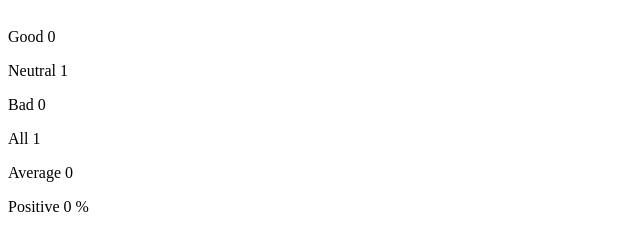
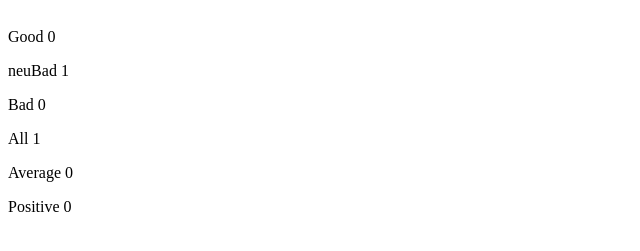
Before and after one commit to LuisCorreaDv/FullStack-Exercises-Repo, a React (Vite) app in the folder part1/unicafe/: page / in a window 1280 px wide. Both pictures are taken after a click on the button "Neutral". Shown: the part 153-404 px from the top of the page, without its empty margins (0-640 px from the left). Built offline with nearby package versions, Linux system fonts and the light colour scheme.

Commit message:
1.10 unicafe paso 5

```diff
--- a/part1/unicafe/src/App.jsx
+++ b/part1/unicafe/src/App.jsx
@@ -12,6 +12,10 @@
   )
 }
 
+const StatisticLine = (props) => {
+  return <p>{props.text} {props.value}</p>
+}
+
 const Statistics = (props) => {
   const {good, neutral, bad, total, average, positive} = props;
   if(total === 0) {
@@ -20,12 +24,12 @@
     return <>
     <div>
       <h1>Statistics</h1>
-      <p>Good {good}</p>
-      <p>Neutral {neutral}</p>
-      <p>Bad {bad}</p>
-      <p>All {total}</p>
-      <p>Average {average}</p>
-      <p>Positive {positive} %</p>
+      <StatisticLine text={"Good"} value={good} />
+      <StatisticLine text={"neuBad"} value={neutral} />
+      <StatisticLine text={"Bad"} value={bad} />
+      <StatisticLine text={"All"} value={total} />
+      <StatisticLine text={"Average"} value={average} />
+      <StatisticLine text={"Positive"} value={positive} />
     </div>
   </>
   }
```
